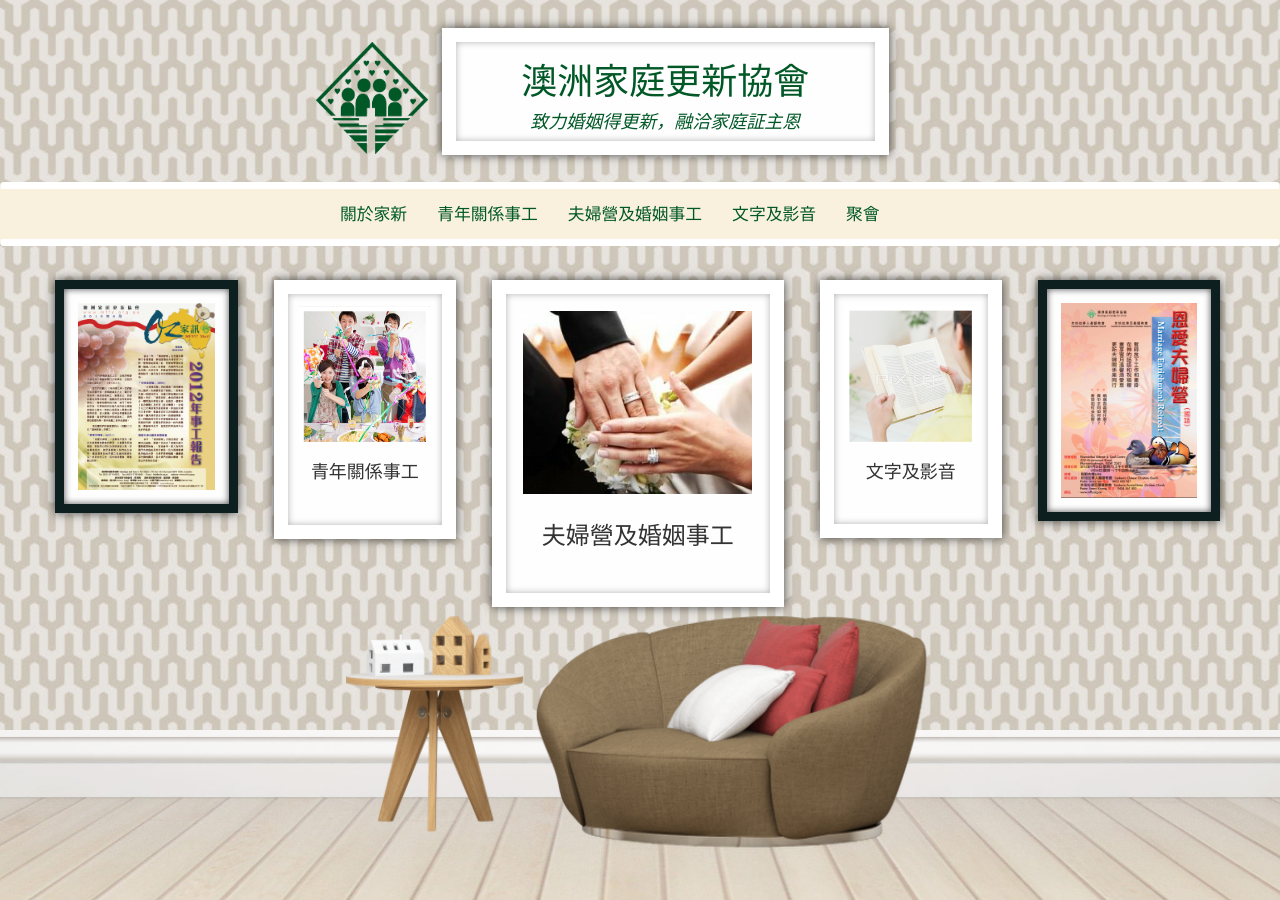
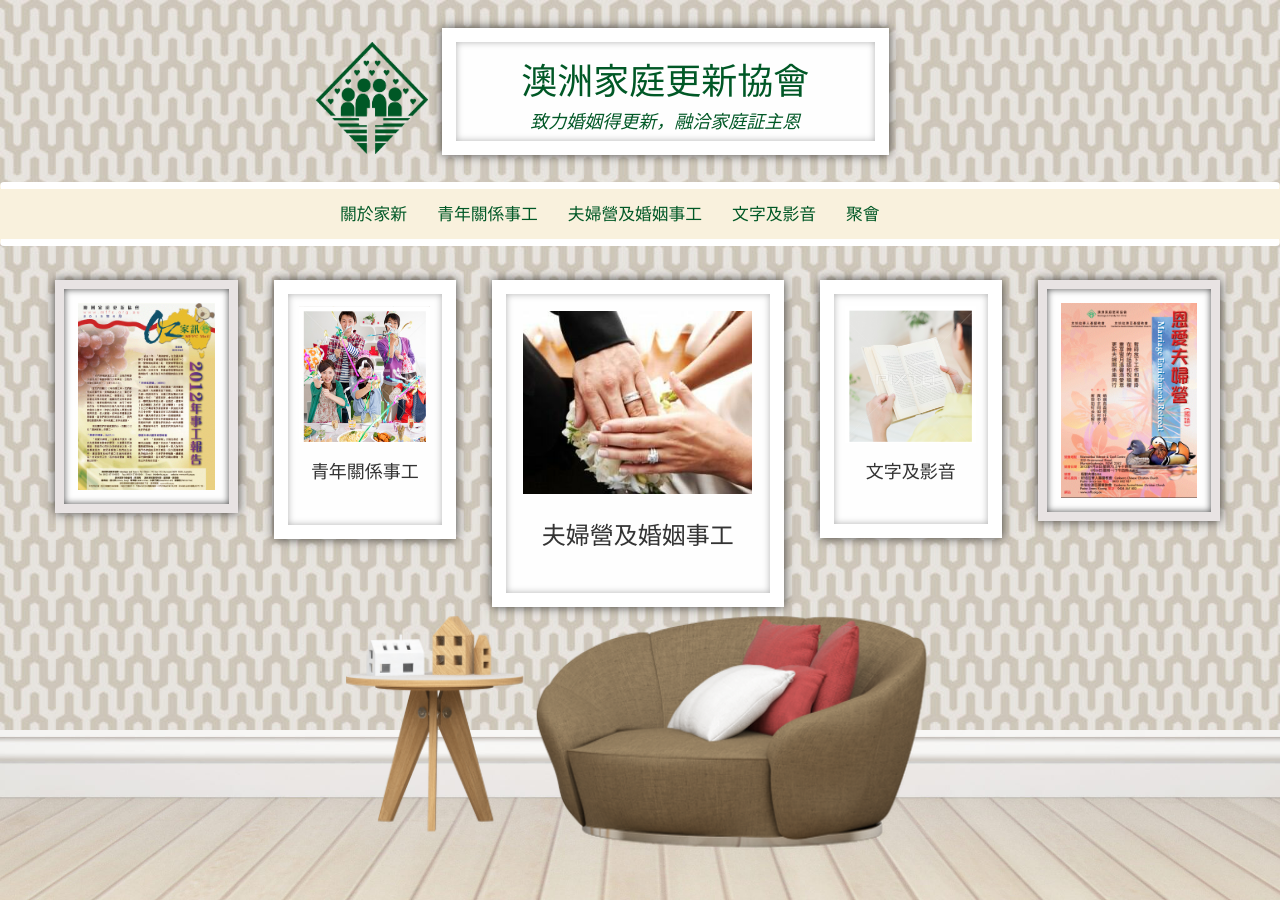
Before and after one commit to mffc/mffc, a Jekyll site: the page built from index.html, in a window 1280 px wide. Built offline with Jekyll 4.4.1, drawn with Linux system fonts in a browser that asks for light colours; nearby versions of some CDN libraries; Markdown is read by kramdown in place of the engine named in the settings.

Commit message:
change black frame to grey

```diff
--- a/css/mffc.css
+++ b/css/mffc.css
@@ -34,7 +34,7 @@ body{
 
  .black_frame{
   background: #fefefe;
-  border: 0.7em solid #0e1f1f;
+  border: 0.7em solid #E8E3E3;
   position: relative;
   padding: 1em;
    -moz-box-shadow: 0 0 0.7em rgba(0,0,0,0.7), inset 0 0 0.5em rgba(0,0,0,0.7);
```
